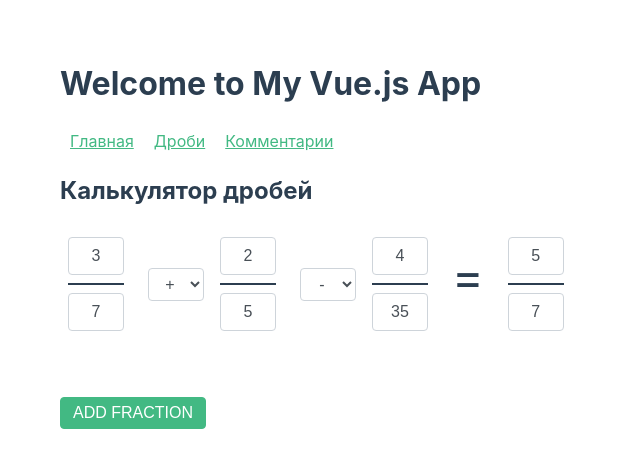
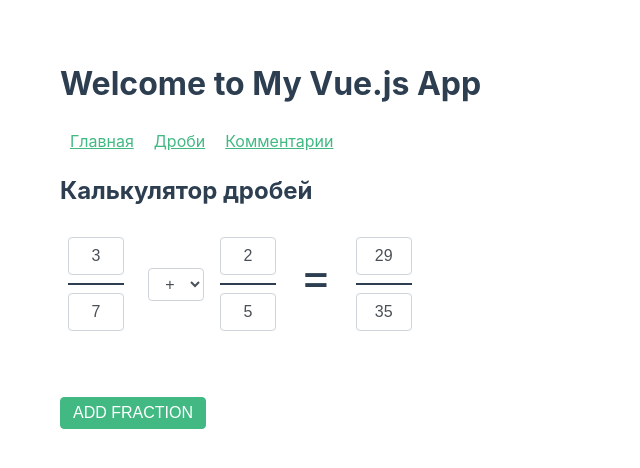
Before and after one commit to bree7e/bree7e-atlant, a Vue app: page /#/fractions in a window 1280 px wide. Shown: the top 468 px of the page, without its empty margins (0-640 px from the left). Built offline with nearby package versions, Linux system fonts and the light colour scheme.

Commit message:
Калькулятор дробей учитывае приоритет аримфметических операторов

```diff
--- a/src/components/fractions/Expression.vue
+++ b/src/components/fractions/Expression.vue
@@ -22,6 +22,7 @@
 <script>
 import ExpressionPart from '@/components/fractions/ExpressionPart'
 import Fraction from '@/components/fractions/Fraction'
+import PartTree from '@/tree'
 
 export default {
   components: {
@@ -35,18 +36,28 @@ export default {
   },
   computed: {
     result: function () {
+      const xFraction = { sign: '', fraction: { numerator: null, denominator: null } }
       const partsCount = this.expressionParts.length
-      if (partsCount < 2) return null
-      let result = this.expressionParts[0]
-      // TODO рекурсивно обойти массив expressionParts выполняя действие sign над fraction
+      if (partsCount < 2) return xFraction
+
+      // нет пустых дробей
+      for (let i = 0; i < partsCount; i++) {
+        const part = this.expressionParts[i]
+        if ((part.fraction.numerator === '') || (part.fraction.denominator === '')) {
+          return xFraction
+        }
+      }
+
+      let expressionTree = new PartTree(this.expressionParts[0])
       for (let i = 1; i < partsCount; i++) {
-        const next = this.expressionParts[i]
-        if ((next.fraction.numerator === '') || (next.fraction.denominator === '')) {
-          return { numerator: 0, denominator: 0 }
+        const part = this.expressionParts[i]
+        expressionTree.addPart(part)
       }
-        result = this.calculateParts(result, next)
+
+      const result = {
+        sign: '',
+        fraction: expressionTree.result()
       }
-      result.fraction = this.simplify(result.fraction)
       return result
     }
   },
@@ -65,58 +76,22 @@ export default {
         denominator: 5
       }
     })
-    this.addPart({
-      sign: '-',
-      fraction: {
-        numerator: 4,
-        denominator: 35
-      }
-    })
   },
   methods: {
     addEmptyPart: function () {
-      var emptyFraction = {
+      var emptyPart = {
         sign: '+',
         fraction: {
           numerator: '',
           denominator: ''
         }
       }
-      this.addPart(emptyFraction)
+      this.addPart(emptyPart)
     },
     addPart: function (part) {
       part.id = this.expressionParts.length
       // console.log('on add part', part)
       this.expressionParts.push(part)
-    },
-    calculateParts: function (a, b) {
-      let numerator
-      let denominator
-      switch (b.sign) {
-        case '+':
-          numerator = (a.fraction.numerator * b.fraction.denominator) + (b.fraction.numerator * a.fraction.denominator)
-          denominator = a.fraction.denominator * b.fraction.denominator
-          break
-        case '-':
-          numerator = (a.fraction.numerator * b.fraction.denominator) - (b.fraction.numerator * a.fraction.denominator)
-          denominator = a.fraction.denominator * b.fraction.denominator
-          break
-        case '*':
-          numerator = a.fraction.numerator * b.fraction.numerator
-          denominator = a.fraction.denominator * b.fraction.denominator
-          break
-        case '/':
-          numerator = a.fraction.numerator * b.fraction.denominator
-          denominator = a.fraction.denominator * b.fraction.numerator
-          break
-      }
-      return {
-        sign: a.sign,
-        fraction: {
-          numerator: numerator,
-          denominator: denominator
-        }
-      }
     },
     getPrimeNumbers: (max) => { // через сито
       let i
@@ -134,25 +109,11 @@ export default {
       }
       return result
     },
-    euclidSearch: function (a, b) {
-      if (b === 0) {
-        return a
-      } else {
-        return this.euclidSearch(b, a % b)
-      }
-    },
-    simplify: function (f) {
-      const divider = this.euclidSearch(f.numerator, f.denominator)
-      return {
-        numerator: f.numerator / divider,
-        denominator: f.denominator / divider
-      }
-    },
     onPartChange: function (partToChange) {
       const p = this.expressionParts.find(part => part.id === partToChange.id)
       p.fraction = partToChange.fraction
       p.sign = partToChange.sign
-      console.log('part changed', partToChange)
+      // console.log('part changed', partToChange)
     }
   }
 }
@@ -172,5 +133,4 @@ export default {
     padding: 0.5rem;
   }
 }
-
 </style>
--- a/src/components/fractions/Fraction.vue
+++ b/src/components/fractions/Fraction.vue
@@ -25,6 +25,9 @@
         </div>
         <div class="fraction__infinity" v-if="isInfinity()">
           ∞
+        </div>
+        <div class="fraction__x" v-if="isX()">
+          X
         </div>
     </div>
 </template>
@@ -61,6 +64,11 @@ export default {
         return true
       }
     },
+    isNoneFraction: function () {
+      if ((this.fraction.numerator === null) && (this.fraction.denominator === null)) {
+        return true
+      }
+    },
     isZeroFraction: function () {
       if ((this.fraction.numerator === 0) && (this.fraction.denominator !== 0)) {
         return true
@@ -70,7 +78,7 @@ export default {
       if (this.isEditable) {
         return true
       } else {
-        if ((!this.isInfinityFraction()) && (!this.isZeroFraction())) return true
+        if ((!this.isInfinityFraction()) && (!this.isZeroFraction()) && (!this.isNoneFraction())) return true
       }
     },
     isZero: function () {
@@ -78,9 +86,13 @@ export default {
         return true
       }
     },
-
     isInfinity: function () {
       if ((!this.isEditable) && this.isInfinityFraction()) {
+        return true
+      }
+    },
+    isX: function () {
+      if ((!this.isEditable) && this.isNoneFraction()) {
         return true
       }
     }
@@ -137,5 +149,9 @@ input::-webkit-inner-spin-button {
     font-size: 3rem;
     padding-top: 3px;
   }
+  &__x {
+    font-size: 3rem;
+    padding-top: 3px;
+  }
 }
 </style>
```
Also changed, not shown: src/tree.js (+9 -9 lines). Lines whose indentation alone changed are shown as unchanged.
